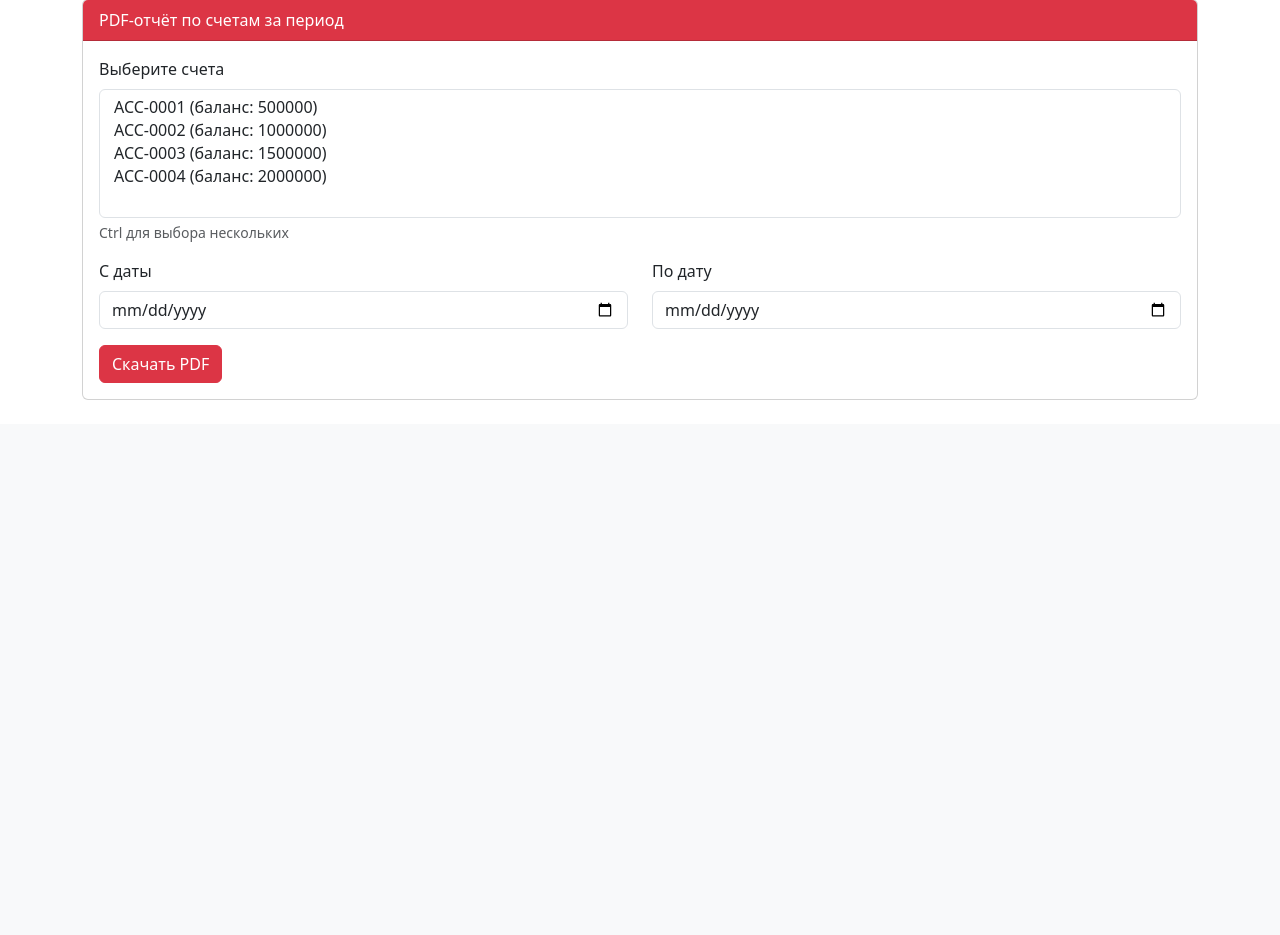
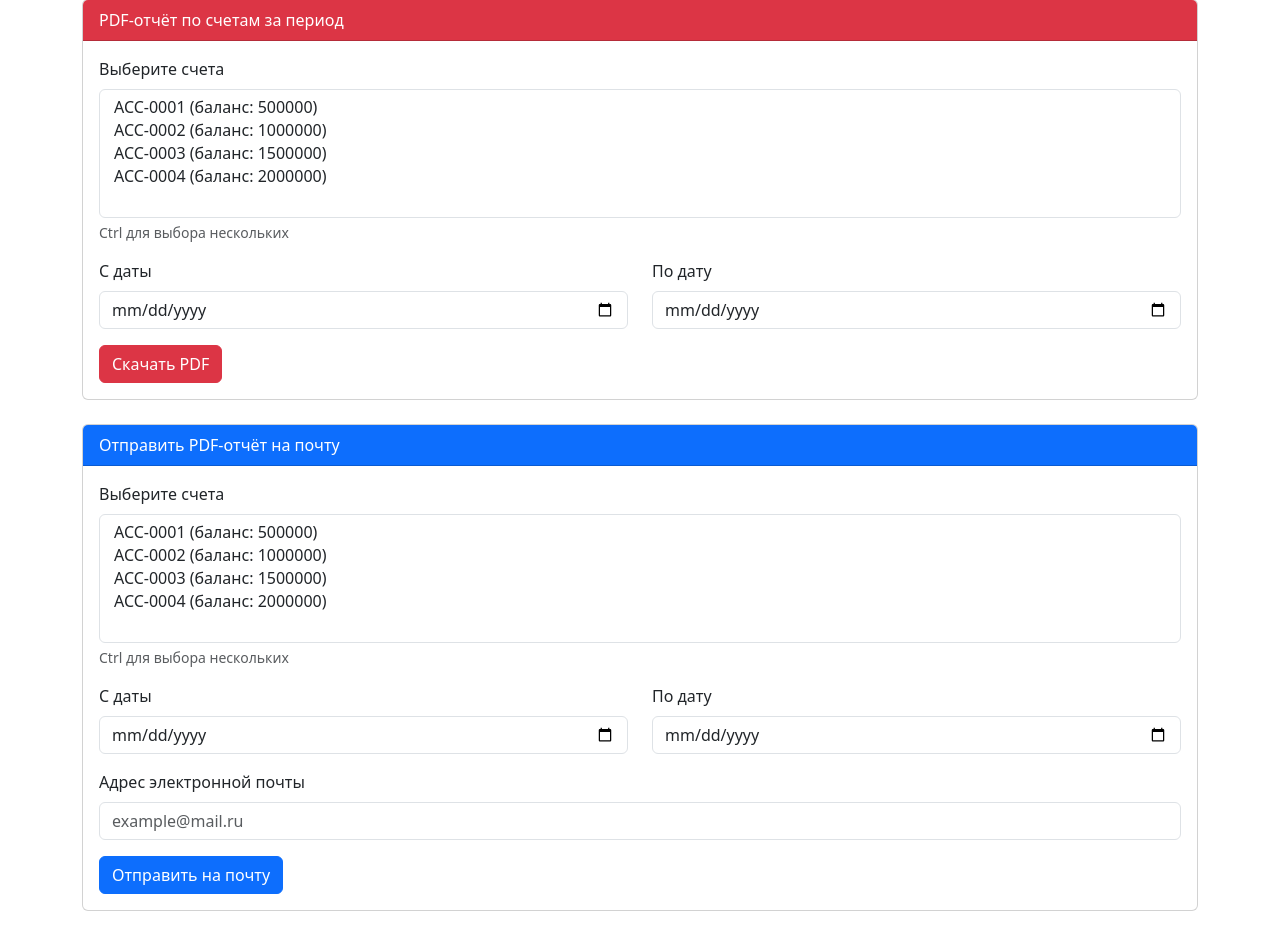
Before and after one commit to Stepan113/course, a Spring Boot app: page /reports in a window 1280 px wide. Shown: the part 738-1673 px from the top of the page. Before the commit the page ends 1138 px from the top, so only its background shows below. Run offline with Spring Boot 4, Linux system fonts and the light colour scheme; a user stored in the database is signed in; data comes from the database, SQL or seed files in the repository; some of the project's set-up classes (security, data sources, template engines, error pages and the like) are left out, and stand-ins take their place; some libraries are stand-ins or nearby versions.

Commit message:
Add PDF email sending via Yandex SMTP (smtp.yandex.ru:587)
Co-authored-by: Stepan113 <120724115+Stepan113@users.noreply.github.com>

```diff
--- a/build.gradle
+++ b/build.gradle
@@ -39,6 +39,7 @@ dependencies {
     testRuntimeOnly 'org.junit.platform:junit-platform-launcher'
     implementation 'org.apache.poi:poi-ooxml:5.3.0'
     implementation 'com.github.librepdf:openpdf:1.4.2'
+    implementation 'org.springframework.boot:spring-boot-starter-mail'
 }
 
 tasks.named('test') {
--- a/src/main/java/org/course/courserpp/controller/ReportController.java
+++ b/src/main/java/org/course/courserpp/controller/ReportController.java
@@ -1,6 +1,8 @@
 package org.course.courserpp.controller;
 
 import lombok.RequiredArgsConstructor;
+import lombok.extern.slf4j.Slf4j;
+import org.course.courserpp.service.EmailService;
 import org.course.courserpp.service.ReportService;
 import org.course.courserpp.service.ScoreService;
 import org.springframework.format.annotation.DateTimeFormat;
@@ -11,9 +13,12 @@ import org.springframework.stereotype.Controller;
 import org.springframework.ui.Model;
 import org.springframework.web.bind.annotation.*;
 
+import org.springframework.web.servlet.mvc.support.RedirectAttributes;
+
 import java.util.Date;
 import java.util.List;
 
+@Slf4j
 @Controller
 @RequestMapping("/reports")
 @RequiredArgsConstructor
@@ -21,6 +26,7 @@ public class ReportController {
 
     private final ReportService reportService;
     private final ScoreService scoreService;
+    private final EmailService emailService;
 
     @GetMapping
     public String index(Model model) {
@@ -60,4 +66,23 @@ public class ReportController {
                 .contentType(MediaType.APPLICATION_PDF)
                 .body(data);
     }
+
+    @PostMapping("/send-pdf")
+    public String sendPdfToEmail(
+            @RequestParam(required = false) List<String> scoreIds,
+            @RequestParam(required = false) @DateTimeFormat(pattern = "yyyy-MM-dd") Date from,
+            @RequestParam(required = false) @DateTimeFormat(pattern = "yyyy-MM-dd") Date to,
+            @RequestParam String email,
+            RedirectAttributes redirectAttributes) {
+        try {
+            if (scoreIds == null) scoreIds = List.of();
+            byte[] data = reportService.generatePdf(scoreIds, from, to);
+            emailService.sendPdfReport(email, data, "report.pdf");
+            redirectAttributes.addFlashAttribute("successMessage", "PDF-отчёт успешно отправлен на адрес: " + email);
+        } catch (Exception e) {
+            log.error("Ошибка при отправке PDF-отчёта на адрес {}: {}", email, e.getMessage(), e);
+            redirectAttributes.addFlashAttribute("errorMessage", "Ошибка при отправке отчёта. Проверьте настройки почты и попробуйте снова.");
+        }
+        return "redirect:/reports";
+    }
 }
--- a/src/main/resources/templates/report/index.html
+++ b/src/main/resources/templates/report/index.html
@@ -35,6 +35,16 @@
 </nav>
 <div class="container mt-4">
     <h2 class="mb-4">Отчёты</h2>
+
+    <!-- Flash messages -->
+    <div th:if="${successMessage}" class="alert alert-success alert-dismissible fade show" role="alert">
+        <span th:text="${successMessage}"></span>
+        <button type="button" class="btn-close" data-bs-dismiss="alert"></button>
+    </div>
+    <div th:if="${errorMessage}" class="alert alert-danger alert-dismissible fade show" role="alert">
+        <span th:text="${errorMessage}"></span>
+        <button type="button" class="btn-close" data-bs-dismiss="alert"></button>
+    </div>
 
     <!-- Excel / Word Report -->
     <div class="card mb-4">
@@ -92,6 +102,38 @@
             </form>
         </div>
     </div>
+
+    <!-- Send PDF to Email -->
+    <div class="card mb-4">
+        <div class="card-header bg-primary text-white">Отправить PDF-отчёт на почту</div>
+        <div class="card-body">
+            <form th:action="@{/reports/send-pdf}" method="post">
+                <div class="mb-3">
+                    <label class="form-label">Выберите счета</label>
+                    <select name="scoreIds" class="form-select" multiple size="5">
+                        <option th:each="score : ${scores}" th:value="${score.id}"
+                                th:text="${score.number + ' (баланс: ' + score.balance + ')'}"></option>
+                    </select>
+                    <div class="form-text">Ctrl для выбора нескольких</div>
+                </div>
+                <div class="row mb-3">
+                    <div class="col">
+                        <label class="form-label">С даты</label>
+                        <input type="date" name="from" class="form-control"/>
+                    </div>
+                    <div class="col">
+                        <label class="form-label">По дату</label>
+                        <input type="date" name="to" class="form-control"/>
+                    </div>
+                </div>
+                <div class="mb-3">
+                    <label class="form-label">Адрес электронной почты</label>
+                    <input type="email" name="email" class="form-control" placeholder="example@mail.ru" required/>
+                </div>
+                <button type="submit" class="btn btn-primary">Отправить на почту</button>
+            </form>
+        </div>
+    </div>
 </div>
 <script src="https://cdn.jsdelivr.net/npm/bootstrap@5.3.0/dist/js/bootstrap.bundle.min.js"></script>
 </body>
```
Also changed, not shown: src/main/java/org/course/courserpp/service/EmailService.java (added, +39 -0 lines), src/main/resources/application.yaml (+12 -0 lines).
